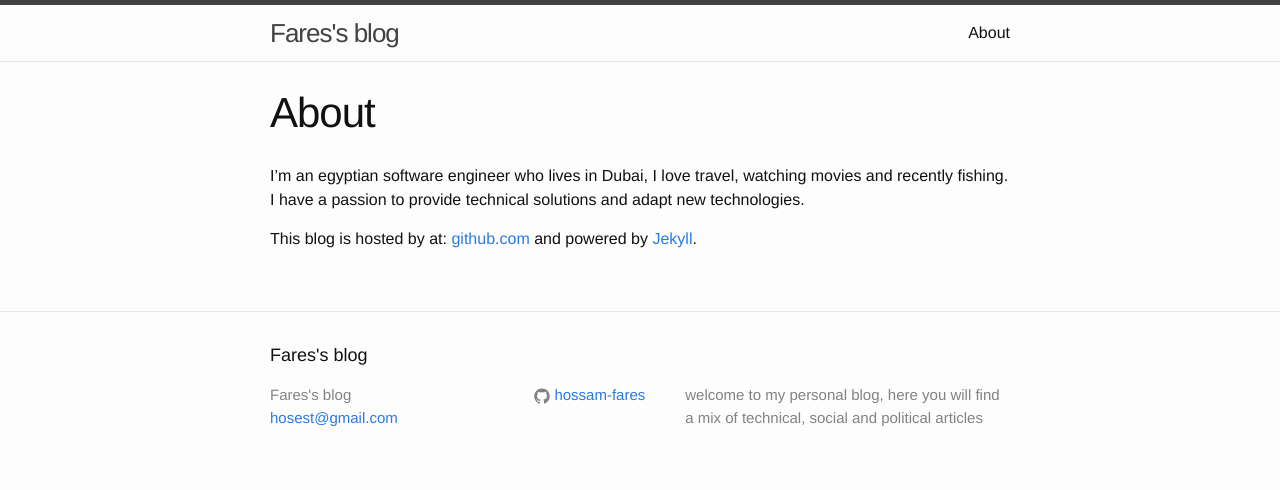
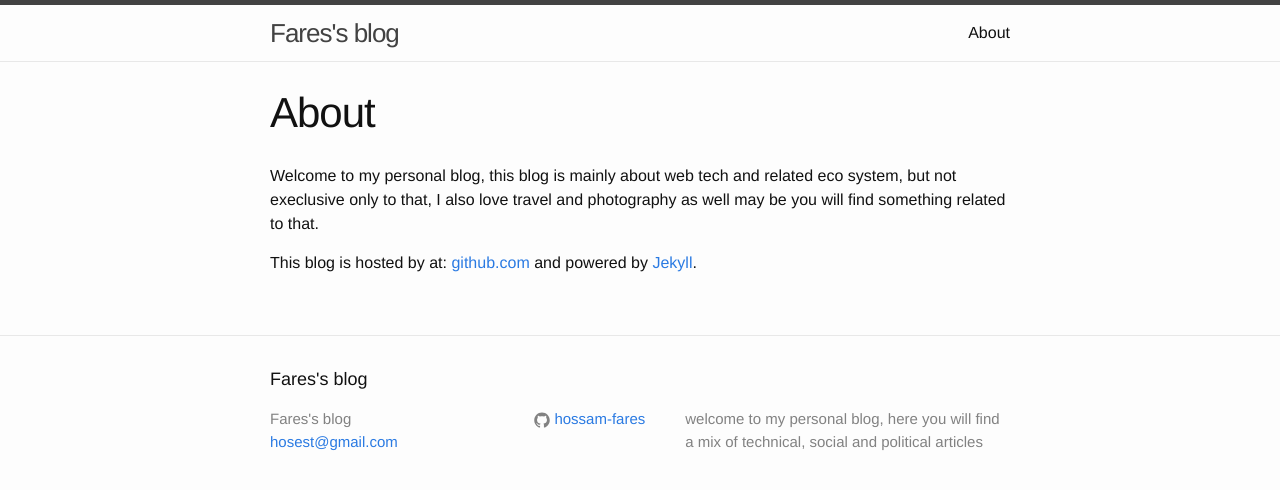
Before and after one commit to hossam-fares/hossam-fares-old.github.io, a Jekyll site: the page built from about.md, in a window 1280 px wide. Shown: the top 490 px of the page. Built offline with Jekyll 4.4.1, drawn with Linux system fonts in a browser that asks for light colours.

Commit message:
Update about.md

```diff
--- a/about.md
+++ b/about.md
@@ -4,7 +4,6 @@ title: About
 permalink: /about/
 ---
 
-I'm an egyptian software engineer who lives in Dubai, I love travel, watching movies and recently fishing.
-I have a passion to provide technical solutions and adapt new technologies.
+Welcome to my personal blog, this blog is mainly about web tech and related eco system, but not execlusive only to that, I also love travel and photography as well may be you will find something related to that.
 
 This blog is hosted by at: [github.com](https://github.com) and powered by [Jekyll](https://github.com/jekyll/jekyll).
```
